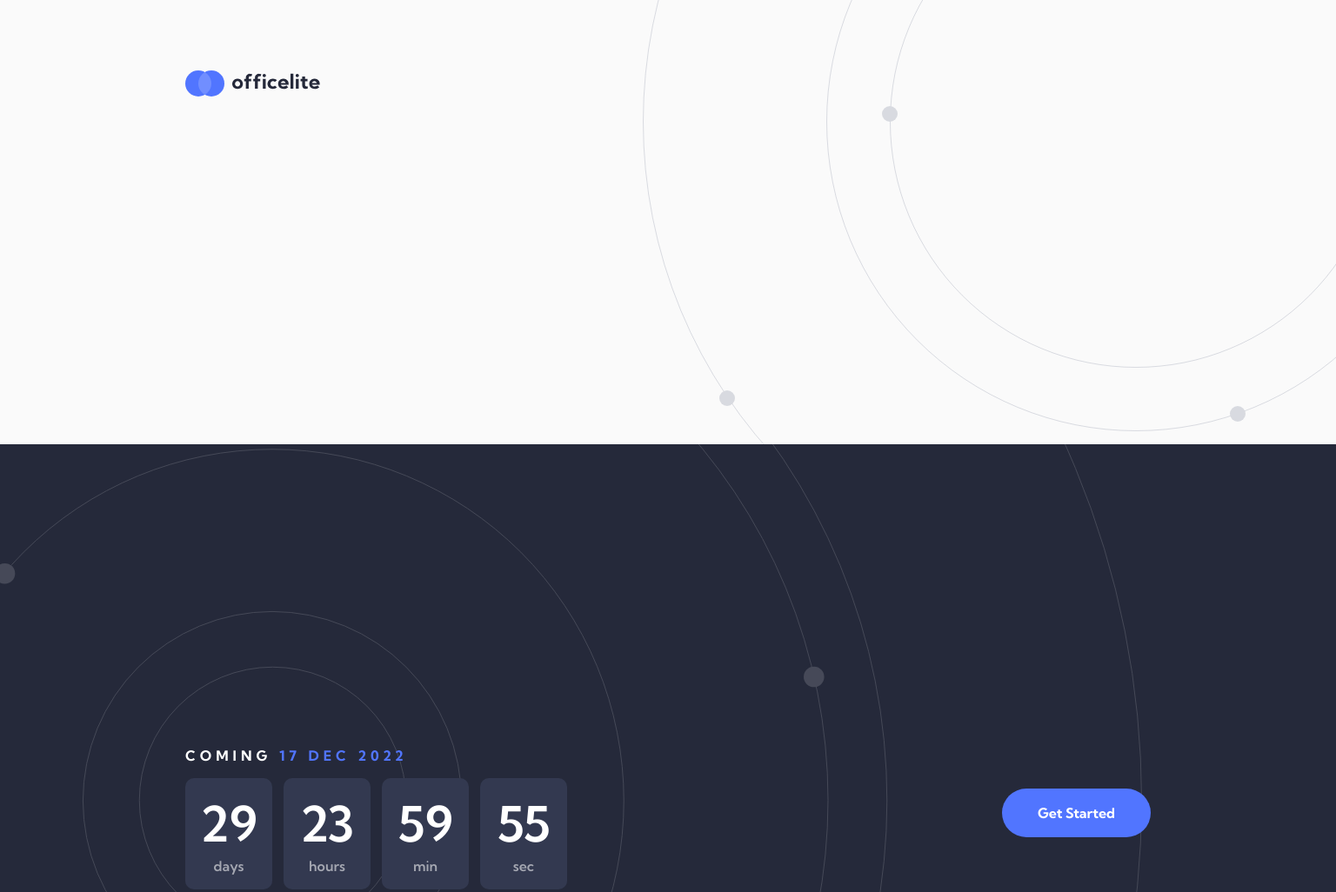
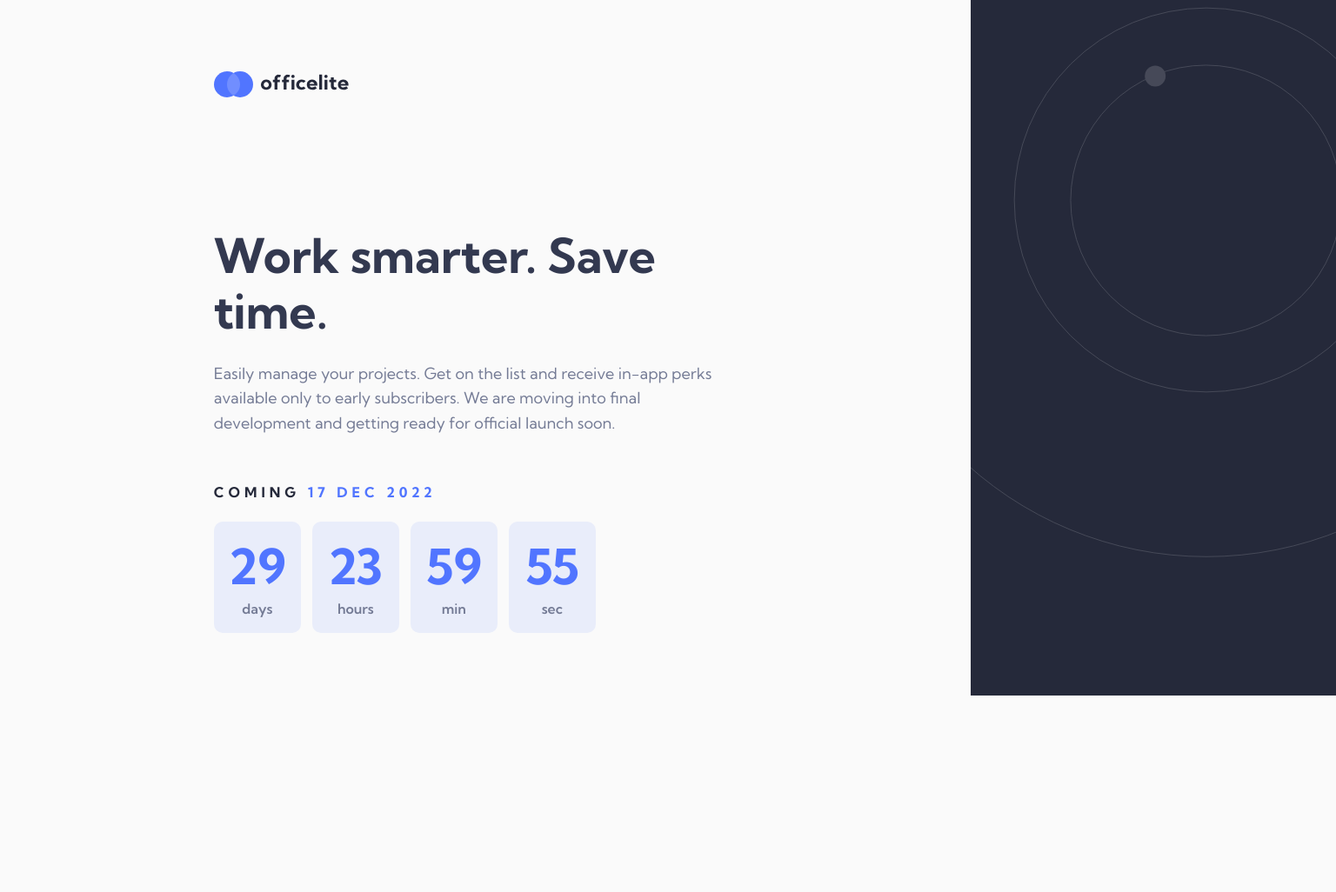
Before and after one commit to Mohit-k-Mummon/officelite-coming-soon, a website built with Parcel: page sign-up-page/sign-up.html in a window 1536 px wide. Shown: the top 1026 px of the page at 87% size. After the commit the page ends 800 px from the top, so only its background shows below. Built offline with nearby package versions, Linux system fonts and the light colour scheme.

Commit message:
sign up page content portion

```diff
--- a/sign-up-page/sign-up.css
+++ b/sign-up-page/sign-up.css
@@ -38,6 +38,7 @@ margin: 0;
 
 a {
 text-decoration: none;
+outline: none;
 }
 
 ul {
@@ -56,6 +57,7 @@ font-family:         'Kumbh Sans', sans-serif;
 position:            relative;
 overflow-x:          hidden;
 background-color:    #fafafa;
+height: min-content;
 }
 
 .site-wrapper {
@@ -81,8 +83,10 @@ margin: 0 auto;
 
 @media screen and (min-width: 1440px) {
 .site-wrapper {
-    padding: 8.1rem 0 0 0;
-
+    padding: 0;
+    display: grid;
+    height: 100vh;
+    grid-template-columns: 71%  29%;
 }
 
 .container {
@@ -95,7 +99,7 @@ margin: 0 auto;
 
 
 /****************
-LOGO + BG PATTERN
+    BLOCKS
 *****************/
 .block {
 padding:        0 2.4rem;
@@ -103,14 +107,14 @@ height:         min-content;
 }
 
 .block--dark {
-height:              124.8rem;
+height:              32rem;
 padding:             4.6rem 2.4rem;
 background-color:    var(--dark-grey);
 margin-top:          89rem;
-background-image:    url(../assets/home/bg-pattern-footer.svg);
-background-position: top 17rem center;
+background-image:    url(../assets/sign-up/bg-pattern-side.svg);
+background-position: top -42rem center;
 background-repeat:   no-repeat;
-background-size:     118rem;
+background-size:     121rem;
 position:            relative;
 }
 
@@ -121,9 +125,9 @@ position:            relative;
 
 .block--dark {
     margin-top: 63.9rem;
-    background-size: 145rem;
-    background-position: top 1.8rem center;
-    height: 98.6rem;
+    background-size: 144rem;
+    background-position: top -52.7rem center;
+    height: 38rem;
 }
 }
 
@@ -133,12 +137,13 @@ position:            relative;
     }
 
     .block--dark {
-    margin-top: 40rem;
-    /* min-height: 85.7rem; */
-    background-size: 200rem;
-    background-position: -68.7rem -59rem;
-    height: 60.3rem;
+        background-size: 203rem;
+        background-position: -74.4rem -78.5rem;
+        height: 100%;
+        width: 42rem;
         position: relative;
+        justify-self: right;
+        margin: 0;
     }
 }
 
@@ -174,6 +179,7 @@ width: 100%;
 }
 
 .bg-pattern {
+    display: none;
     height:  66.6rem;
     width:   66.6rem;
     top:     17rem;
@@ -183,14 +189,70 @@ width: 100%;
 }
 
 @media screen and (min-width: 1440px) {
+    .logo {
+        padding-top: 8.2rem;
+    }
     .bg-pattern {
         height:  113.4rem;
         width:   113.4rem;
         top:     14rem;
         left:    85%;
+        display: none;
     }
 }
 
+
+
+
+
+/****************
+    CONTENT CONTAINER
+*****************/
+.content__container {
+    text-align: center;
+    margin-top: 7.6rem;
+}
+
+.content__heading {
+    font-size: 4rem;
+    color: var(--medium-grey);
+}
+
+.content__tagline {
+    font-size: 1.6rem;
+    color: var(--grey);
+    margin: 1.9rem auto 0;
+    line-height: 1.6;
+    max-width: 57.3rem;
+}
+
+@media screen and (min-width: 768px) {
+    .content__container {
+        margin-top: 9.8rem;
+    }
+
+    .content__tagline {
+        margin: 2.6rem auto 0;
+    }
+}
+
+@media screen and (min-width: 1440px) {
+    .content__container {
+        text-align: left;
+        margin-top: 14.8rem;
+    }
+
+    .content__heading {
+        font-size: 5.5rem;
+        max-width: 18ch;
+        line-height: 1.16;
+    }
+
+    .content__tagline {
+        margin: 2.5rem 0 0 0;
+        font-size: 1.8rem;
+    }
+}
 
 
 /****************
@@ -198,10 +260,7 @@ COMING SOON
 *****************/
 .coming-soon {
 text-align: center;
-position: absolute;
-bottom: -2.6rem;
-left: 50%;
-transform: translate(-50%, -50%);
+margin-top: 7.2rem;
 }
 
 .countdown {
@@ -213,7 +272,7 @@ text-transform:      uppercase;
 font-size:           1.6rem;
 letter-spacing:      5px;
 font-weight:         700;
-color:               #fff;
+color:               var(--dark-grey);
 }
 
 .countdown__heading #date {
@@ -229,7 +288,7 @@ margin-top: 3.5rem;
 
 .countdown-box {
 align-items:         center;
-background-color:    var(--medium-grey);
+background-color:    #e9edfa;
 border-radius:       10px;
 display:             flex;
 flex-direction:      column;
@@ -240,13 +299,14 @@ width:               7.2rem;
 }
 
 .numbers {
-color: #fff;
+    color: var(--blue);
     font-size: 3.2rem;
-font-weight: 600;
+    font-weight: 700;
 }
 
 .time {
-color: rgba(255, 255, 255, 0.555);
+    color: var(--grey);
+    font-weight: 600;
     font-size: 1.2rem;
 }
 
@@ -256,7 +316,7 @@ margin: 4rem auto 0;
 
 @media screen and (min-width: 768px) {
 .coming-soon {
-    bottom: -3.8rem;
+    margin-top: 5.5rem;
 }
 .countdown__heading {
     font-weight: 800;
@@ -290,7 +350,7 @@ margin: 4rem auto 0;
     justify-content: space-between;
     align-items: center;
     width: 100%;
-    bottom: 0.9rem;
+    margin-top: 5.4rem;
 }
 
 .countdown {
@@ -298,7 +358,7 @@ margin: 4rem auto 0;
 }
 
 .countdown__container {
-    margin-top: 1.6rem;
+    margin-top: 2.4rem;
 }
 
 .coming-soon .btn {
--- a/sign-up-page/sign-up.html
+++ b/sign-up-page/sign-up.html
@@ -3,12 +3,6 @@
 	<head>
 		<meta charset="UTF-8" />
 		<meta name="viewport" content="width=device-width, initial-scale=1.0" />
-
-		<!-- CSS -->
-		<link rel="stylesheet" href="sign-up.css" />
-
-		<!-- Browser Tab Icon -->
-		<link rel="icon" type="image/png" sizes="32x32" href="../assets/favicon-32x32.png" />
 
 		<!-- Google Fonts -->
 		<link rel="preconnect" href="https://fonts.googleapis.com" />
@@ -18,6 +12,12 @@
 			rel="stylesheet"
 		/>
 
+		<!-- CSS -->
+		<link rel="stylesheet" href="sign-up.css" />
+
+		<!-- Browser Tab Icon -->
+		<link rel="icon" type="image/png" sizes="32x32" href="../assets/favicon-32x32.png" />
+
 		<!-- JavaScript -->
 		<script defer src="../home-page/app.js"></script>
 
@@ -25,22 +25,28 @@
 	</head>
 	<body>
 		<main class="site-wrapper">
-			<section class="block header">
+			<section class="block header container">
+				<div class="content">
 					<div class="logo container">
-					<img class="logo__img" src="../assets/shared/logo.svg" alt="Officelite" />
+						<a href="../home-page/index.html"
+							><img
+								class="logo__img"
+								src="../assets/shared/logo.svg"
+								alt="Officelite"
+						/></a>
 					</div>
-				<div class="bg-pattern">
-					<img
-						class="bg-pattern__img"
-						src="../assets/home/bg-pattern-header.svg"
-						alt=""
-					/>
-				</div>
-			</section>
-			<section class="block block--dark">
+					<div class="content__container">
+						<h1 class="content__heading">Work smarter. Save time.</h1>
+						<p class="content__tagline">
+							Easily manage your projects. Get on the list and receive in-app perks
+							available only to early subscribers. We are moving into final
+							development and getting ready for official launch soon.
+						</p>
 						<div class="coming-soon container">
 							<div class="countdown">
-						<h1 class="countdown__heading">coming <span id="date">4 Nov 2020</span></h1>
+								<h1 class="countdown__heading">
+									coming <span id="date">4 Nov 2020</span>
+								</h1>
 								<div class="countdown__container">
 									<div class="countdown-box">
 										<p id="days" class="numbers">47</p>
@@ -60,9 +66,18 @@
 									</div>
 								</div>
 							</div>
-					<a href="#" class="btn btn--primary">Get Started</a>
+						</div>
+					</div>
+				</div>
+				<div class="bg-pattern">
+					<img
+						class="bg-pattern__img"
+						src="../assets/home/bg-pattern-header.svg"
+						alt=""
+					/>
 				</div>
 			</section>
+			<section class="block block--dark"></section>
 		</main>
 	</body>
 </html>
```
Lines whose indentation alone changed are shown as unchanged.
